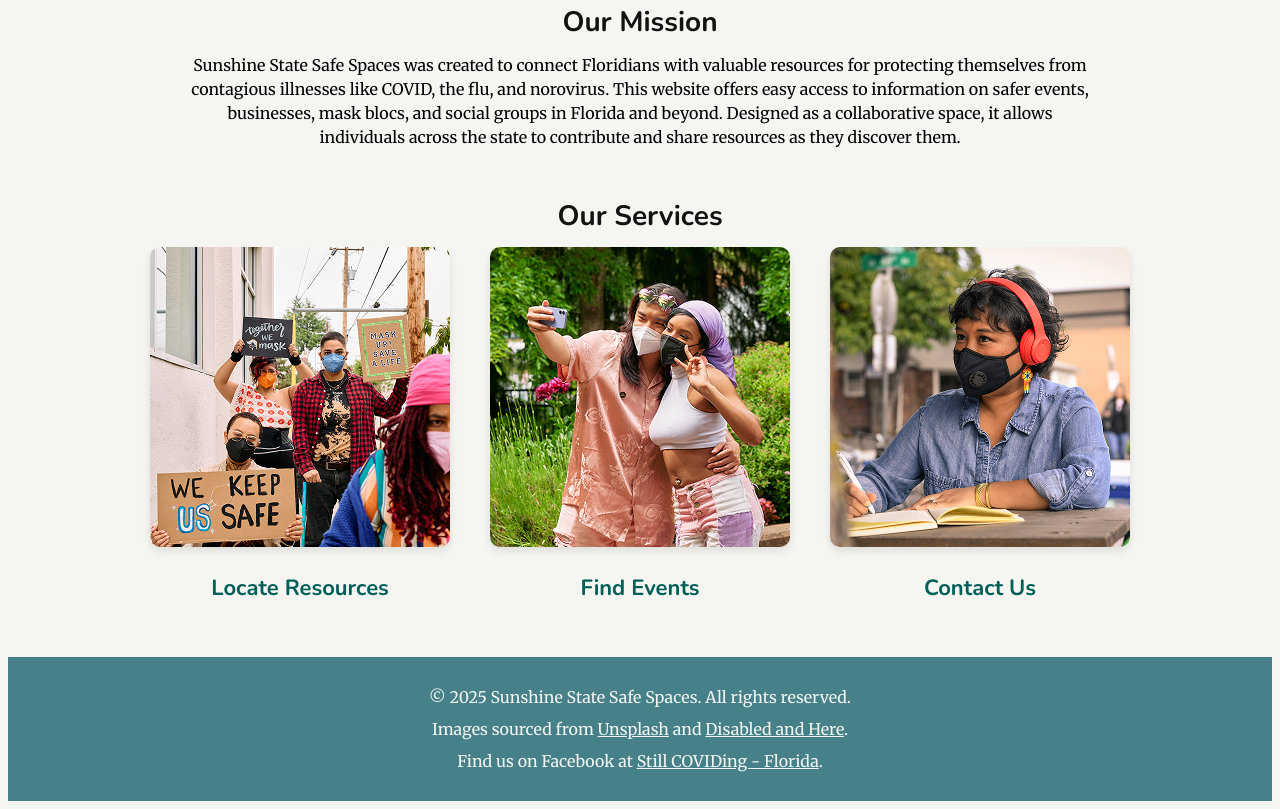
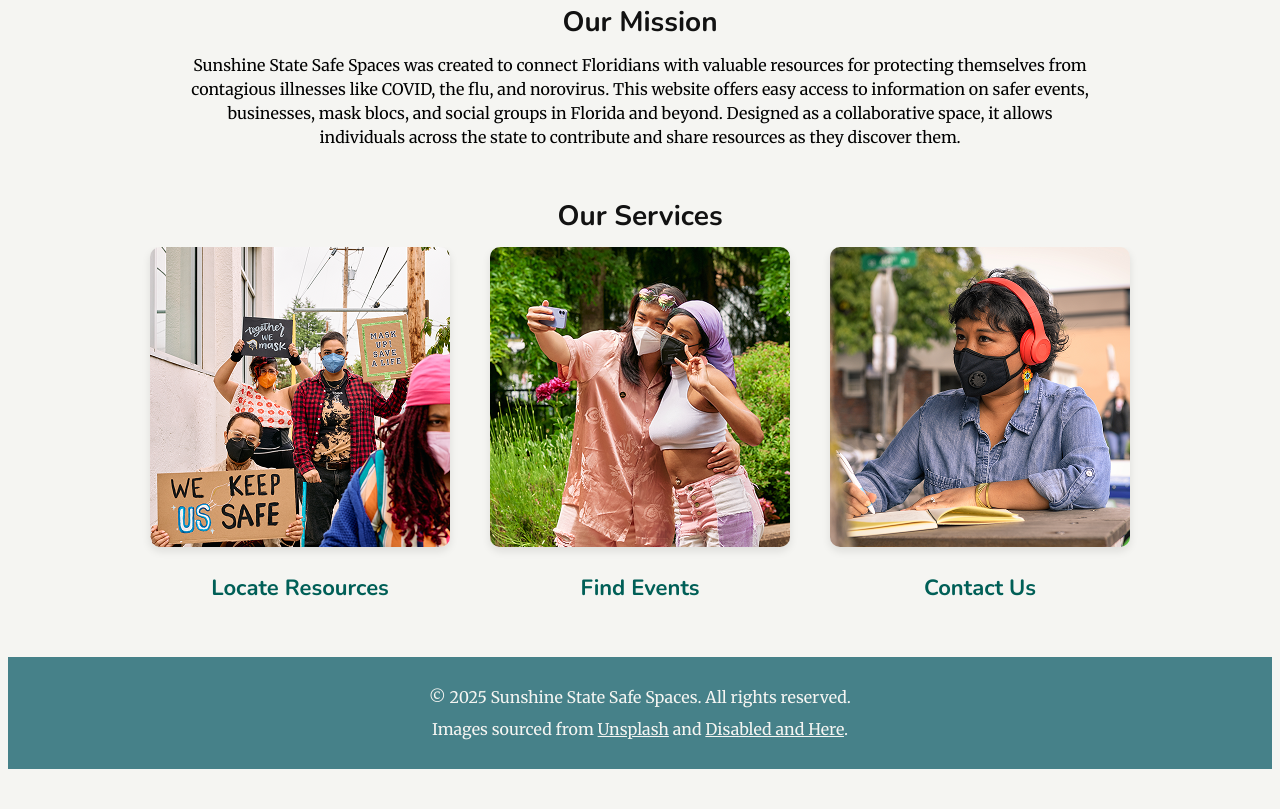
Before and after one commit to reneer11/SSSS, a plain HTML site: page index.html in a window 1280 px wide. Shown: the part 580-1389 px from the top of the page. After the commit the page ends 1357 px from the top, so only its background shows below. Drawn offline with nearby package versions, Linux system fonts and the light colour scheme.

Commit message:
Update index.html

```diff
--- a/index.html
+++ b/index.html
@@ -90,7 +90,6 @@
       <p>© 2025 Sunshine State Safe Spaces. All rights reserved.</p>
       <p>Images sourced from <a href="https://unsplash.com/">Unsplash</a> and
       <a href="https://affecttheverb.com/disabledandhere/">Disabled and Here</a>.</p>
-      <p>Find us on Facebook at <a href="https://www.facebook.com/share/g/1ACF5iRRSv/">Still COVIDing - Florida</a>.</p>
     </div>
   </body>
   </html>
```
